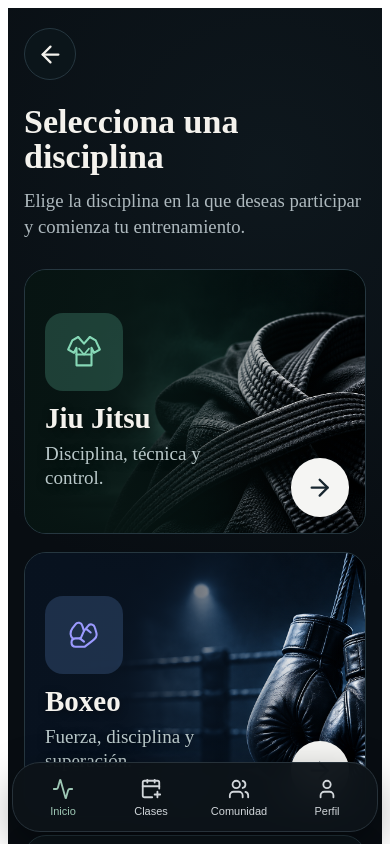
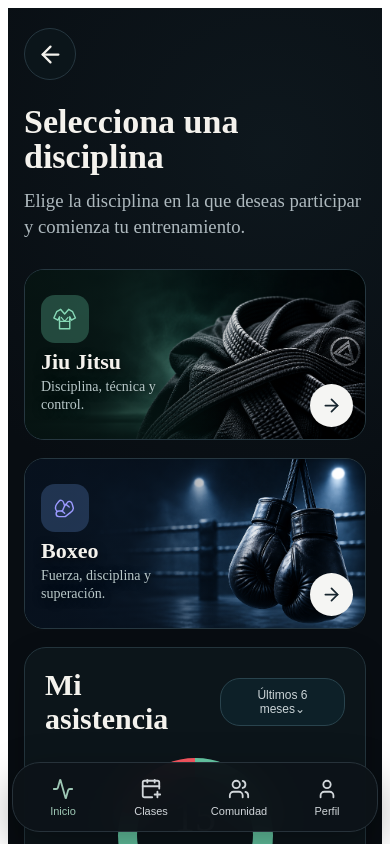
Before and after one commit to Omarbjj/Nexus, a React (Vite) app: page /disciplinas in a window 390 px wide. Shown: the top 844 px of the page. Built offline with nearby package versions, Linux system fonts and the light colour scheme.

Commit message:
fix: responsive discipline

```diff
--- a/src/pages/Disciplinas/Disciplinas.styles.ts
+++ b/src/pages/Disciplinas/Disciplinas.styles.ts
@@ -81,17 +81,26 @@ export const DisciplineAreaCard = styled.button<{
     position: relative;
 
     width: 100%;
-    height: clamp(270px, 55vw, 325px);
+
+    /*
+     * IMPORTANTE:
+     * Las imágenes son panorámicas ~2:1.
+     * El card conserva esa proporción.
+     */
+    aspect-ratio: 2 / 1;
+    min-height: 0;
+    height: auto;
 
     margin: 0 0 18px;
-    padding: clamp(20px, 4vw, 30px);
+
+    padding: clamp(16px, 4vw, 28px);
 
     display: block;
 
     box-sizing: border-box;
     overflow: hidden;
 
-    border-radius: clamp(22px, 4vw, 28px);
+    border-radius: clamp(20px, 4vw, 28px);
     border: 1px solid #263740;
 
     cursor: pointer;
@@ -114,44 +123,25 @@ export const DisciplineAreaCard = styled.button<{
 
         pointer-events: none;
 
-        background:
-            linear-gradient(
-                90deg,
-                rgba(7, 20, 18, 0.98) 0%,
-                rgba(7, 20, 18, 0.90) 30%,
-                rgba(7, 20, 18, 0.55) 52%,
-                rgba(7, 20, 18, 0.12) 78%,
-                rgba(7, 20, 18, 0) 100%
-            );
+        background: linear-gradient(
+            90deg,
+            rgba(7, 20, 18, 0.88) 0%,
+            rgba(7, 20, 18, 0.65) 30%,
+            rgba(7, 20, 18, 0.20) 55%,
+            rgba(7, 20, 18, 0) 75%
+        );
     }
 
     &[data-discipline="boxing"]::after {
-        background:
-            linear-gradient(
-                90deg,
-                rgba(8, 18, 31, 0.98) 0%,
-                rgba(8, 18, 31, 0.90) 30%,
-                rgba(8, 18, 31, 0.55) 52%,
-                rgba(8, 18, 31, 0.12) 78%,
-                rgba(8, 18, 31, 0) 100%
-            );
-    }
-
-    @media (max-width: 600px) {
-        height: 280px;
-    }
-
-    @media (max-width: 400px) {
-        height: 265px;
-        padding: 20px;
-    }
-
-    @media (max-width: 360px) {
-        height: 250px;
-        padding: 18px;
+        background: linear-gradient(
+            90deg,
+            rgba(8, 18, 31, 0.88) 0%,
+            rgba(8, 18, 31, 0.65) 30%,
+            rgba(8, 18, 31, 0.20) 55%,
+            rgba(8, 18, 31, 0) 75%
+        );
     }
 `;
-
 
 /* =========================================
    IMAGEN
@@ -167,36 +157,12 @@ export const DisciplineAreaImage = styled.img`
 
     display: block;
 
-    /*
-     * La imagen ocupa TODO el card.
-     * No limitarla al 66% porque eso recorta
-     * la composición original.
-     */
     object-fit: cover;
-    object-position: center center;
+    object-position: center;
 
     z-index: 0;
 
     pointer-events: none;
-
-    /*
-     * Suavizamos la transición hacia el texto.
-     */
-    mask-image:
-        linear-gradient(
-            90deg,
-            rgba(0, 0, 0, 0.35) 0%,
-            black 25%,
-            black 100%
-        );
-
-    -webkit-mask-image:
-        linear-gradient(
-            90deg,
-            rgba(0, 0, 0, 0.35) 0%,
-            black 25%,
-            black 100%
-        );
 `;
 
 /* =========================================
@@ -209,32 +175,30 @@ export const DisciplineAreaIcon = styled.div<{
     position: relative;
     z-index: 3;
 
-    width: clamp(76px, 20vw, 110px);
-    height: clamp(76px, 20vw, 100px);
+    width: clamp(48px, 12vw, 72px);
+    height: clamp(48px, 12vw, 72px);
 
     display: flex;
     align-items: center;
     justify-content: center;
 
-    margin-bottom: clamp(12px, 3vw, 20px);
+    margin-bottom: clamp(8px, 2vw, 14px);
 
-    border-radius: clamp(18px, 4vw, 24px);
+    border-radius: clamp(14px, 3vw, 20px);
 
     background: ${({ $variant }) =>
         $variant === "physical"
-            ? "rgba(55, 112, 94, 0.48)"
-            : "rgba(46, 71, 108, 0.55)"};
+            ? "rgba(55, 112, 94, 0.58)"
+            : "rgba(46, 71, 108, 0.65)"};
 
     color: ${({ $variant }) =>
         $variant === "physical"
             ? "#86d8b6"
             : "#9b9aff"};
 
-    flex-shrink: 0;
-
     svg {
-        width: clamp(40px, 10vw, 56px);
-        height: clamp(40px, 10vw, 56px);
+        width: clamp(27px, 7vw, 40px);
+        height: clamp(27px, 7vw, 40px);
     }
 `;
 
@@ -248,43 +212,23 @@ export const DisciplineAreaTitle = styled.h2<{
     position: relative;
     z-index: 3;
 
-    margin: 0 0 8px;
+    width: 50%;
+    max-width: 250px;
 
-    /*
-     * El texto nunca invade la zona principal
-     * de la fotografía.
-     */
-    width: 52%;
-    max-width: 260px;
+    margin: 0 0 5px;
 
     font-family: "Times New Roman", serif;
 
-    font-size: clamp(28px, 6vw, 40px);
+    font-size: clamp(22px, 5vw, 34px);
+    line-height: 1;
 
-    line-height: 1.05;
     font-weight: 700;
 
     color: #f4f2ed;
 
-    overflow-wrap: break-word;
+    white-space: nowrap;
 
-    text-shadow:
-        0 2px 8px rgba(0, 0, 0, 0.45);
-
-    @media (max-width: 600px) {
-        width: 55%;
-        font-size: 32px;
-    }
-
-    @media (max-width: 400px) {
-        width: 58%;
-        font-size: 29px;
-    }
-
-    @media (max-width: 360px) {
-        width: 60%;
-        font-size: 27px;
-    }
+    text-shadow: 0 2px 8px rgba(0, 0, 0, 0.5);
 `;
 
 /* =========================================
@@ -295,66 +239,44 @@ export const DisciplineAreaDescription = styled.p`
     position: relative;
     z-index: 3;
 
+    width: 48%;
+    max-width: 240px;
+
     margin: 0;
-
-    width: 52%;
-    max-width: 270px;
 
     font-family: "Times New Roman", serif;
 
-    font-size: clamp(18px, 4.5vw, 27px);
-
+    font-size: clamp(14px, 3.5vw, 21px);
     line-height: 1.25;
 
     color: #b9c8c9;
 
-    overflow-wrap: break-word;
-
-    text-shadow:
-        0 2px 8px rgba(0, 0, 0, 0.5);
-
-    @media (max-width: 600px) {
-        width: 55%;
-        font-size: 21px;
-    }
-
-    @media (max-width: 400px) {
-        width: 58%;
-        font-size: 19px;
-    }
-
-    @media (max-width: 360px) {
-        width: 60%;
-        font-size: 17px;
-    }
+    text-shadow: 0 2px 8px rgba(0, 0, 0, 0.5);
 `;
 
 export const DisciplineAreaArrow = styled(AreaArrow)`
+    position: absolute;
+
     z-index: 4;
 
-    width: clamp(54px, 15vw, 74px);
-    height: clamp(54px, 15vw, 74px);
+    width: clamp(42px, 11vw, 62px);
+    height: clamp(42px, 11vw, 62px);
 
-    right: clamp(16px, 4vw, 28px);
-    bottom: clamp(16px, 4vw, 25px);
+    right: clamp(10px, 3vw, 22px);
+    bottom: clamp(10px, 3vw, 20px);
 
     border-radius: 50%;
 
     background: #f5f5f3;
-
     color: #17252e;
 
-    box-shadow:
-        0 4px 12px rgba(0, 0, 0, 0.25);
-
     display: flex;
-
     align-items: center;
     justify-content: center;
 
     svg {
-        width: clamp(26px, 7vw, 34px);
-        height: clamp(26px, 7vw, 34px);
+        width: clamp(21px, 5vw, 30px);
+        height: clamp(21px, 5vw, 30px);
     }
 `;
 
```
